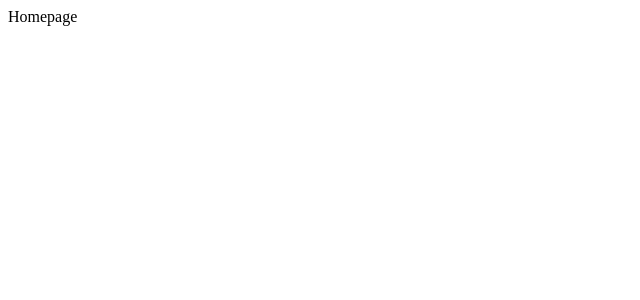
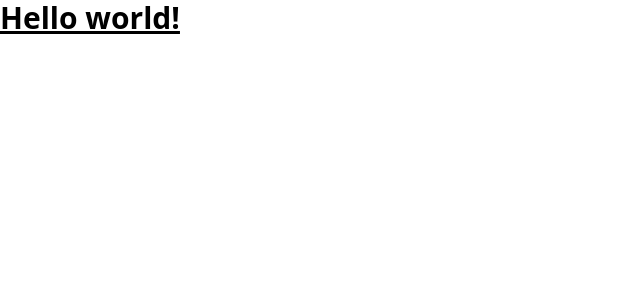
Before and after one commit to Personal-Health-Record/phr_frontend, a React (Create React App) app: page / in a window 1280 px wide. Shown: the top 300 px of the page, without its empty margins (0-640 px from the left). Built offline with nearby package versions, Linux system fonts and the light colour scheme.

Commit message:
feat: add tailwind

```diff
--- a/package.json
+++ b/package.json
@@ -40,5 +40,8 @@
       "last 1 firefox version",
       "last 1 safari version"
     ]
+  },
+  "devDependencies": {
+    "tailwindcss": "^3.3.5"
   }
 }
--- /dev/null
+++ b/src/index.css
@@ -0,0 +1,3 @@
+@tailwind base;
+@tailwind components;
+@tailwind utilities;
--- a/src/index.tsx
+++ b/src/index.tsx
@@ -1,5 +1,6 @@
 import React from "react";
 import ReactDOM from "react-dom/client";
+import "./index.css";
 import reportWebVitals from "./reportWebVitals";
 import MainRoutes from "./routes";
 import { BrowserRouter } from "react-router-dom";
--- a/src/routes/HomePage/index.tsx
+++ b/src/routes/HomePage/index.tsx
@@ -1,7 +1,7 @@
 const HomePage = () => {
   return (
     <div>
-      <div>Homepage</div>
+      <h1 className="text-3xl font-bold underline">Hello world!</h1>
     </div>
   );
 };
--- /dev/null
+++ b/tailwind.config.js
@@ -0,0 +1,8 @@
+/** @type {import('tailwindcss').Config} */
+module.exports = {
+  content: ["./src/**/*.{js,jsx,ts,tsx}"],
+  theme: {
+    extend: {},
+  },
+  plugins: [],
+};
```
Also changed, not shown: 1 other file (tests, documents, lock files or other folders).
